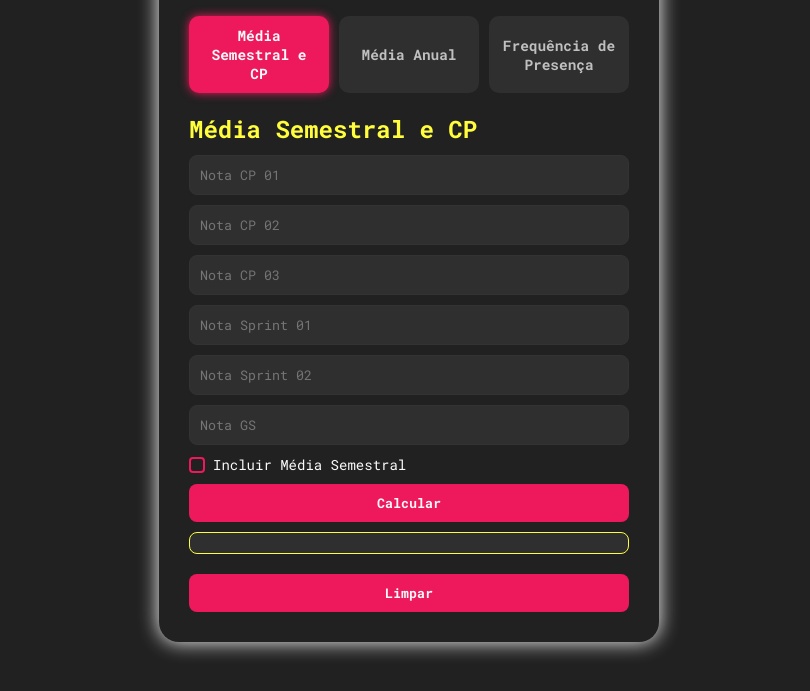
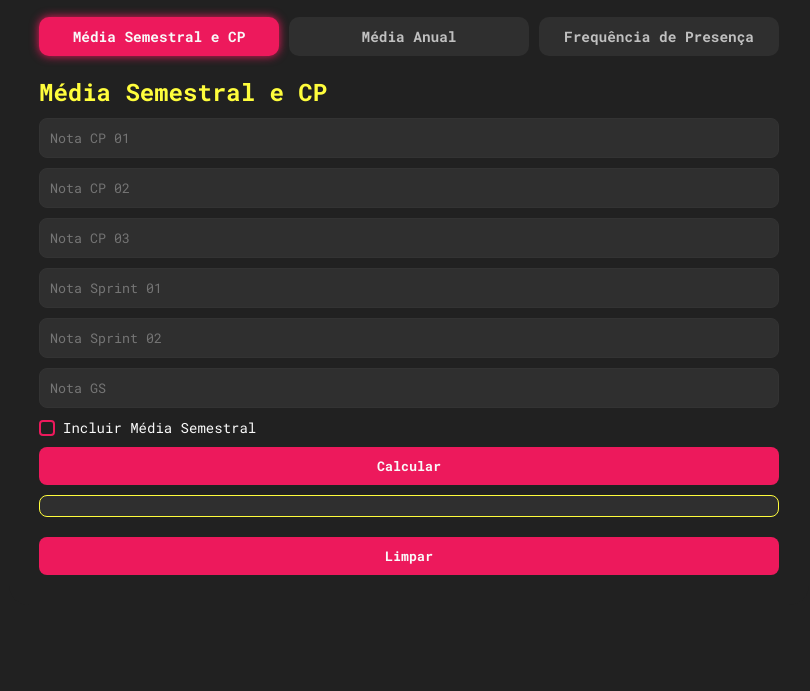
Before and after one commit to d-araujof/Notas_Fiap, a plain HTML site: page index.html in a window 1280 px wide. Shown: the part 109-800 px from the top of the page, without its empty margins (231-1041 px from the left). Drawn offline with Linux system fonts and the light colour scheme.

Commit message:
Add files via upload

```diff
--- a/index.html
+++ b/index.html
@@ -12,7 +12,7 @@
   </head>
 
   <body>
-    <div id="container" class="container">
+    <div id="container" class="container bottom">
       <h1>Calculadora Fiap</h1>
       <p class="subtitulo">Menos ansiedade, mais clareza nas suas notas!</p>
 
--- a/style/style.css
+++ b/style/style.css
@@ -24,18 +24,19 @@ body {
   display: flex;
   justify-content: center;
   align-items: center;
-  height: 100vh;
 }
 
 .container {
-  margin-bottom: 50px;
-  margin-bottom: 50px;
   background-color: var(--fundo);
   padding: 30px;
   border-radius: 20px;
-  max-width: 500px;
+  max-width: 800px;
   width: 100%;
-  box-shadow: 0 0 20px var(--branco);
+  height: 100%;
+}
+
+.bottom{
+  margin-bottom: 15rem;
 }
 
 h1 {
```
Also changed, not shown: Notas_fiap.png.
